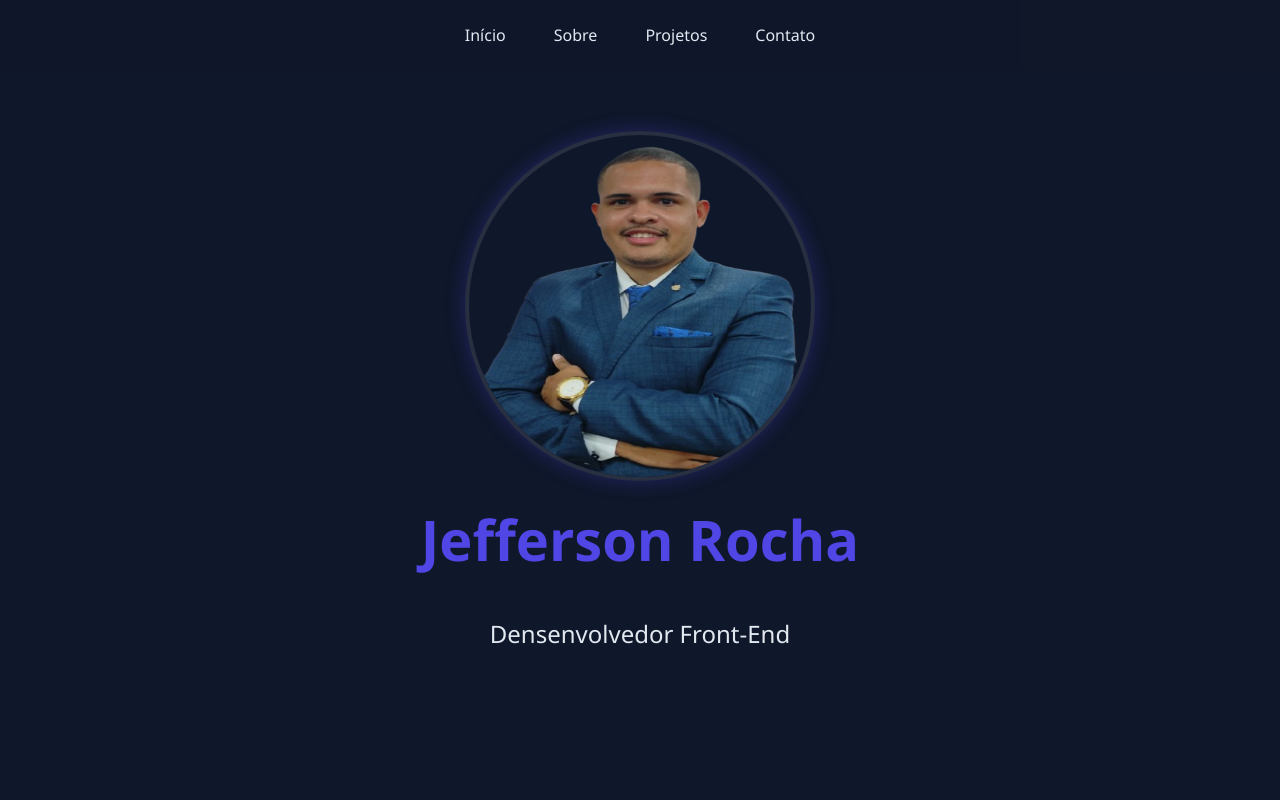
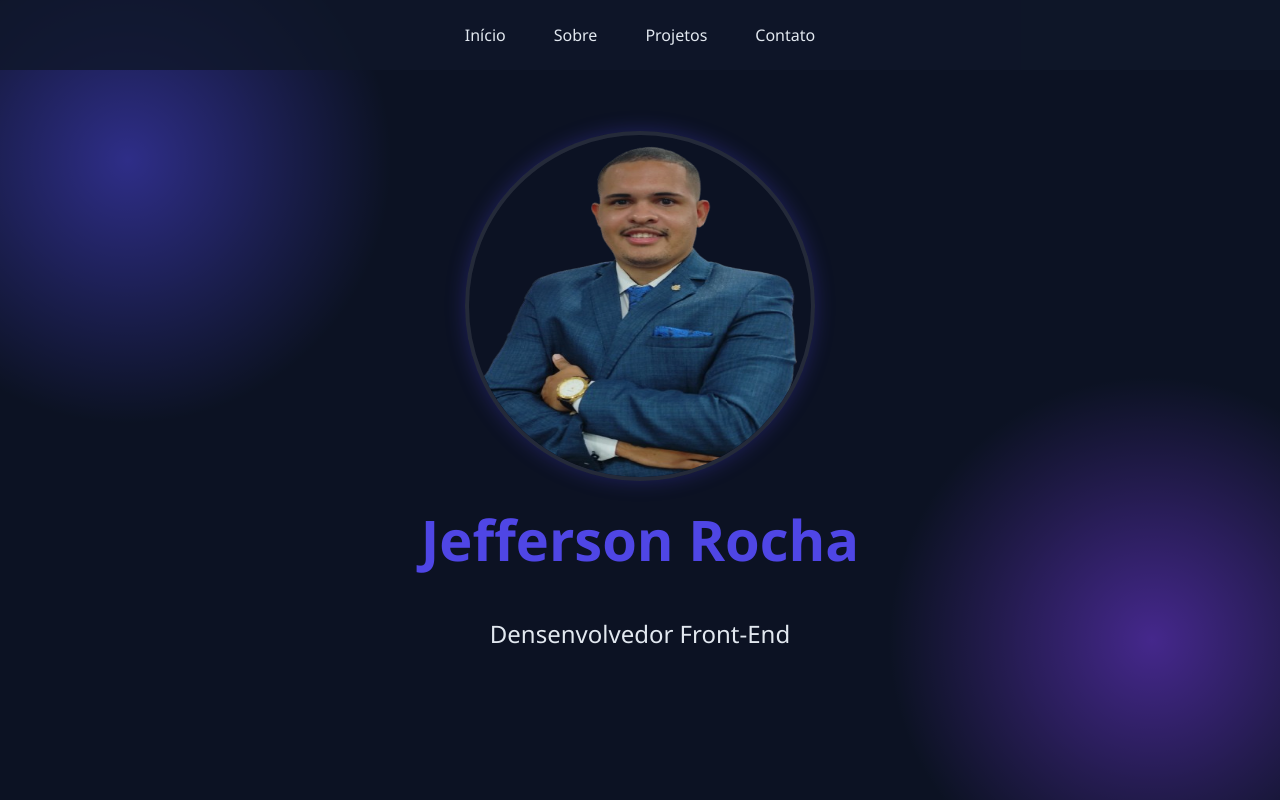
Before and after one commit to Rocha-ofc/portofolio, a plain HTML site: page index.html in a window 1280 px wide. Shown: the top 800 px of the page. Drawn offline with Linux system fonts and the light colour scheme.

Commit message:
fit design

```diff
--- a/index.html
+++ b/index.html
@@ -9,6 +9,9 @@
 </head>
 
 <body>
+
+    <div class="particulas"></div>
+
     <nav class="navegacao">
         <ul class="menu">
             <li><a href="#inicio" class="menu-link">Início</a></li>
--- a/styles.css
+++ b/styles.css
@@ -71,6 +71,7 @@ body {
     box-shadow: 0 0 20px rgb(79, 70, 229, 0.3);
     border-radius: 50%;
     border: 4px solid var(--vidro);
+    animation: flutuar 5s ease-in-out infinite;
 }
 
 .cabecalho {
@@ -239,3 +240,27 @@ h1:hover{
 .contato-titulo{
    padding: 60px;
 }
+
+.particulas{
+    position: fixed;
+    top: 0;
+    left: 0;
+    height: 100%;
+    width: 100%;
+    z-index: -1;
+    opacity: 0.5;
+    background:
+    radial-gradient(circle at 10% 20%, var(--primaria) 0%, transparent 20%),
+    radial-gradient(circle at 90% 80%, var(--secundaria) 0%, transparent 20%), var(--maisEscuro);
+}
+
+@keyframes flutuar {
+    0%, 100% {
+        transform: translateY(0);
+    }
+
+    50% {
+        transform: translateY(-20px);
+    }
+
+}
```
Also changed, not shown: img/jefferson.jpg (added).
